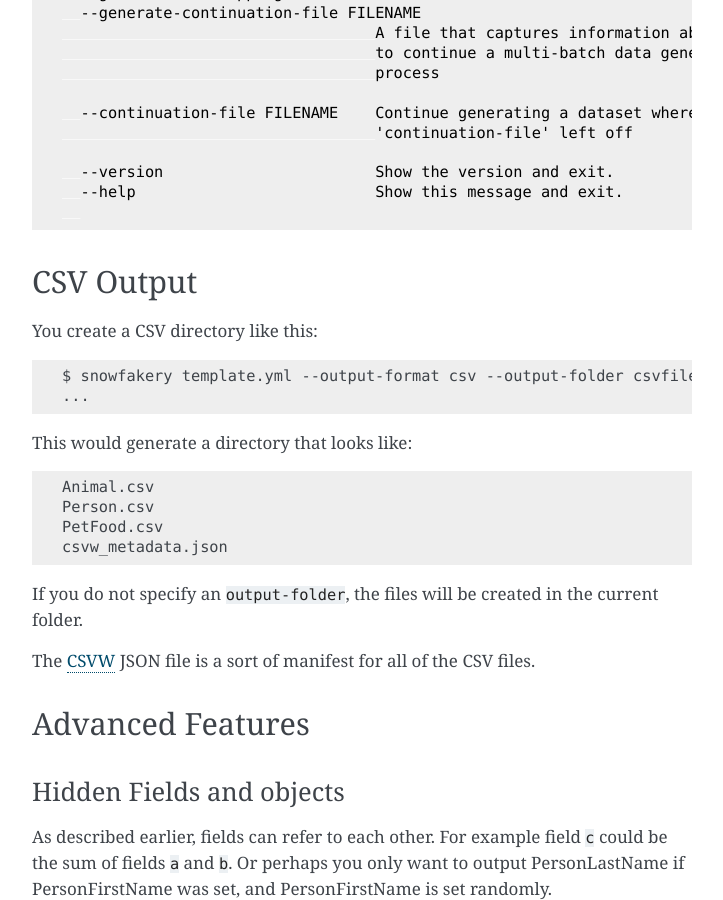
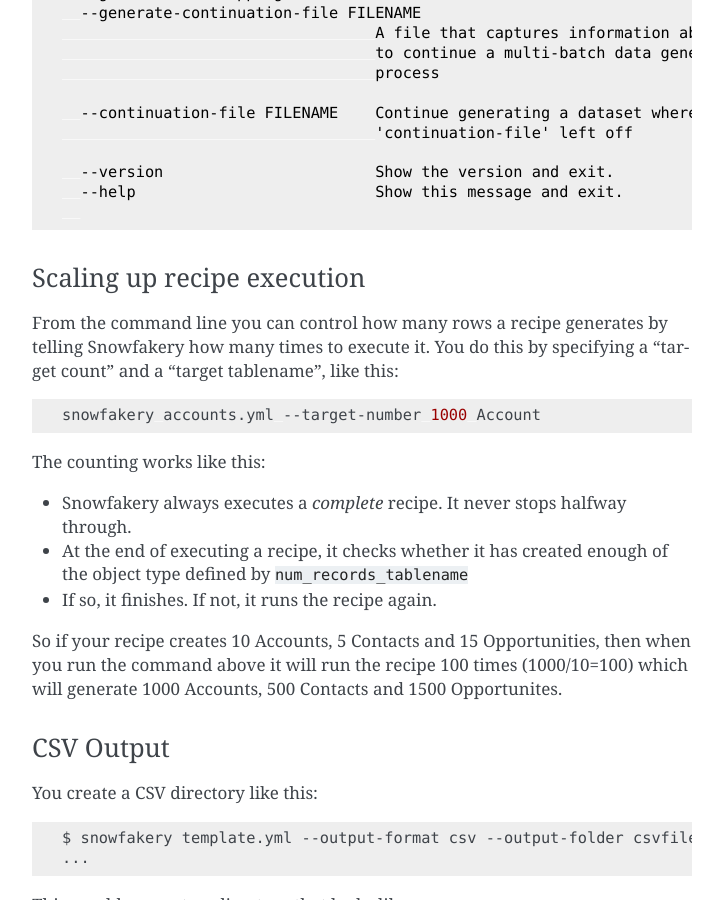
Before and after one commit to SFDO-Tooling/Snowfakery, a Sphinx documentation site: the page built from docs/index.md, in a window 1280 px wide and 900 px high, scrolled down 19064 px. Shown: the whole window, without its empty margins (388-1111 px from the left). Built offline with Sphinx 7.4.7, drawn with Linux system fonts in a browser that asks for light colours; some of the changed text lies outside the part shown.

Commit message:
Document target-number properly and make it more flexible

````diff
--- a/docs/index.md
+++ b/docs/index.md
@@ -884,7 +884,31 @@
 
 ```
 
-## CSV Output
+### Scaling up recipe execution
+
+From the command line you can control how many rows a recipe generates by telling
+Snowfakery how many times to execute it. You do this by specifying a "target count"
+and a "target tablename", like this:
+
+```bash
+snowfakery accounts.yml --target-number 1000 Account
+```
+
+The counting works like this:
+
+- Snowfakery always executes a *complete* recipe. It never stops halfway through.
+
+- At the end of executing a recipe, it checks whether it has
+    created enough of the object type defined by ``num_records_tablename``
+
+- If so, it finishes. If not, it runs the recipe again.
+
+So if your recipe creates 10 Accounts, 5 Contacts and 15 Opportunities,
+then when you run the command above it will run the recipe
+100 times (1000/10=100) which will generate 1000 Accounts, 500 Contacts
+and 1500 Opportunites.
+
+### CSV Output
 
 You create a CSV directory like this:
 
````
Also changed, not shown: 2 other files.
